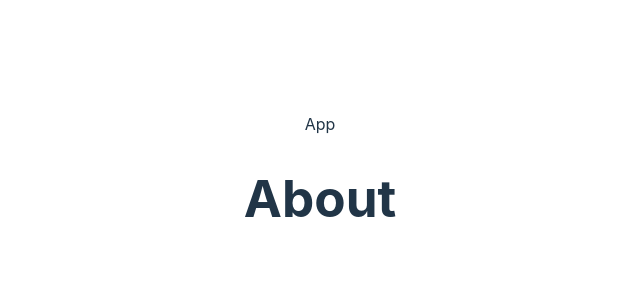
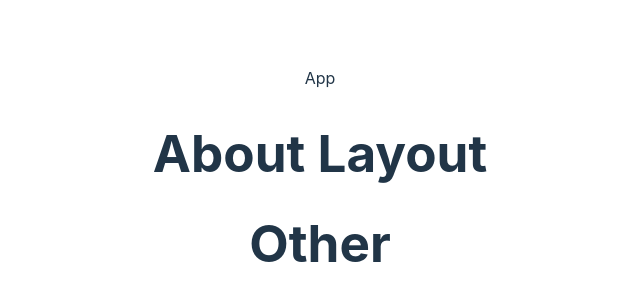
Before and after one commit to viveksanthosh/react-router-6-practice, a React (Vite) app: page /about/other in a window 1280 px wide. Shown: the part 222-522 px from the top of the page, without its empty margins (320-960 px from the left). Built offline with nearby package versions, Linux system fonts and the light colour scheme.

Commit message:
feat: nested routes

```diff
--- /dev/null
+++ b/src/AboutLayout.tsx
@@ -0,0 +1,14 @@
+// generate placeholder jsx
+
+import { Outlet } from "react-router-dom";
+
+export default function About(props: any) {
+  console.log(props);
+
+  return (
+    <>
+      <h1>About Layout</h1>
+      <Outlet></Outlet>
+    </>
+  );
+}
--- a/src/App.tsx
+++ b/src/App.tsx
@@ -1,6 +1,8 @@
 import { Route, Routes } from "react-router-dom";
 import Home from "./Home";
 import About from "./About";
+import Other from "./Other";
+import AboutLayout from "./AboutLayout";
 import "./App.css";
 
 function App() {
@@ -9,8 +11,10 @@ function App() {
       <p>App</p>
       <Routes>
         <Route path="/" Component={Home} />
-        <Route path="/about" Component={About} />
-        <Route path="/about/:id" Component={About} />
+        <Route Component={AboutLayout} path="/about">
+          <Route index Component={About} />
+          <Route path="other" Component={Other} />
+        </Route>
       </Routes>
     </>
   );
--- a/src/Docs.tsx
+++ /dev/null
@@ -1,5 +0,0 @@
-// generate placeholder jsx
-
-export default function About() {
-  return <h1>Docs</h1>;
-}
--- a/src/Other.tsx
+++ b/src/Other.tsx
@@ -1,5 +1,5 @@
 // generate placeholder jsx
 
 export default function About() {
-  return <h1>About</h1>;
+  return <h1>Other</h1>;
 }
```
